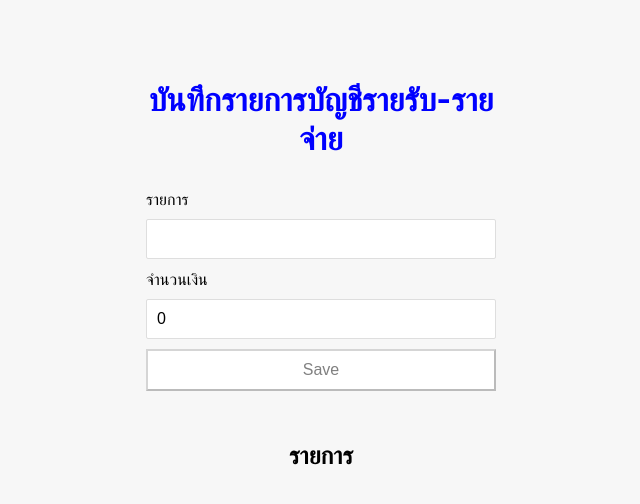
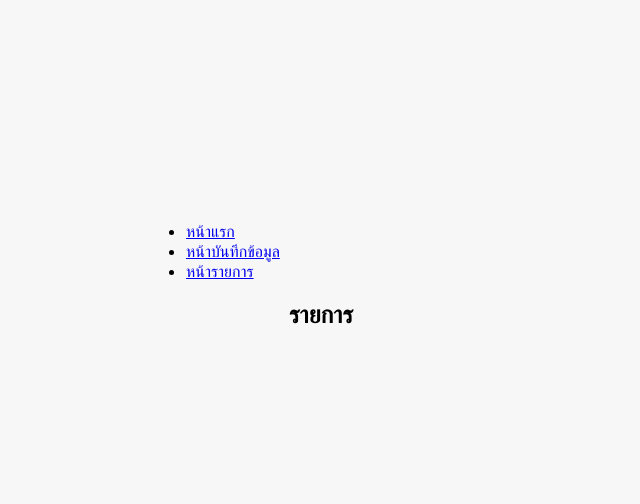
Before and after one commit to TeerawatTan/react-tutorial-1, a React (Create React App) app: page /detail in a window 1280 px wide. Shown: the top 504 px of the page, without its empty margins (319-959 px from the left). Built offline with nearby package versions, Linux system fonts and the light colour scheme.

Commit message:
Adjust jsx file

```diff
--- a/package.json
+++ b/package.json
@@ -9,6 +9,7 @@
     "prop-types": "^15.8.1",
     "react": "^18.2.0",
     "react-dom": "^18.2.0",
+    "react-router-dom": "^6.14.1",
     "react-scripts": "^4.0.3",
     "uuid": "^9.0.0",
     "web-vitals": "^2.1.4"
--- a/src/App.js
+++ /dev/null
@@ -1,31 +0,0 @@
-import './App.css';
-import Title from './components/Title';
-import FormComponent from './components/Form';
-import Detail from "./components/Detail";
-import Transaction from './components/transaction';
-import { useState } from 'react';
-
-function App() {
-
-const [initItem,setInitItem] = useState([])
-
-  const onAddNewItem = (newItem) => {
-
-    console.log("ข้อมูลจาก Form ", newItem)
-
-    setInitItem((prevItem) => {
-      return [...prevItem, newItem]
-    })
-  }
-
-  return (
-    <div className="container">
-      <Title />
-      <FormComponent onAddItem={onAddNewItem}/>
-      <Detail />
-      <Transaction list={initItem}/>
-    </div>
-  );
-}
-
-export default App;
--- /dev/null
+++ b/src/App.jsx
@@ -0,0 +1,55 @@
+import './App.css';
+import Title from './components/Title';
+import FormComponent from './components/Form';
+import Transaction from './components/transaction';
+import { Routes, Route, Link, BrowserRouter } from 'react-router-dom';
+import { useState } from 'react';
+
+function App() {
+
+  const [initItem, setInitItem] = useState([])
+
+  const onAddNewItem = (newItem) => {
+
+    console.log("ข้อมูลจาก Form ", newItem)
+
+    setInitItem((prevItem) => {
+      return [...prevItem, newItem]
+    })
+  }
+
+  return (
+    <>
+    <BrowserRouter>
+    <div className="container">
+        <div>
+
+          <ul>
+            <li>
+              <Link to="/">หน้าแรก</Link>
+            </li>
+
+            <li>
+              <Link to="/form">หน้าบันทึกข้อมูล</Link>
+            </li>
+
+            <li>
+              <Link to="/detail">หน้ารายการ</Link>
+            </li>
+
+          </ul>
+
+          <Routes>
+            <Route path="/" element={<Title />} />
+            <Route path="/form" element={<FormComponent onAddItem={onAddNewItem} />} />
+            <Route path="/detail" element={<Transaction list={initItem} />} />
+          </Routes>
+
+        </div>
+    </div>
+    </BrowserRouter>
+    </>
+  );
+}
+
+export default App;
--- a/src/components/item.js
+++ b/src/components/Item.jsx
@@ -11,7 +11,7 @@ const Item = (props) => {
 
 Item.propTypes = {
     title: PropTypes.string.isRequired,
-    amount: PropTypes.number.isRequired
+    last_name: PropTypes.number.isRequired
 }
 
 export default Item
--- a/src/components/transaction.js
+++ /dev/null
@@ -1,17 +0,0 @@
-import './transaction.css'
-import Item from './item';
-
-function Transaction(props) {
-
-    const {list} = props
-
-    return (
-        <ul className='item-list'>
-            {list.map((element) => {
-                return <Item {...element} key={element.id} />
-            })}
-        </ul>
-    )
-}
-
-export default Transaction;
--- /dev/null
+++ b/src/components/transaction.jsx
@@ -0,0 +1,25 @@
+import Detail from './Detail';
+import Item from './Item';
+import './transaction.css';
+
+function Transaction(props) {
+
+    const { list } = props
+
+    return (
+        <>
+            <div>
+                <Detail />
+            </div>
+            <div>
+                <ul className='item-list'>
+                    {list.map((element) => {
+                        return <Item {...element} key={element.id} />;
+                    })}
+                </ul>
+            </div>
+        </>
+    )
+}
+
+export default Transaction;
--- a/src/index.js
+++ b/src/index.js
@@ -1,7 +1,7 @@
 import React from 'react';
 import ReactDOM from 'react-dom/client';
 import './index.css';
-import App from './App';
+import App from './App.jsx';
 import reportWebVitals from './reportWebVitals';
 
 const root = ReactDOM.createRoot(document.getElementById('root'));
```
Also changed, not shown: src/components/Detail.jsx (renamed from src/components/Detail.js), src/components/Form.jsx (renamed from src/components/Form.js), src/components/Title.jsx (renamed from src/components/Title.js), 2 other files (tests, documents, lock files or other folders).
